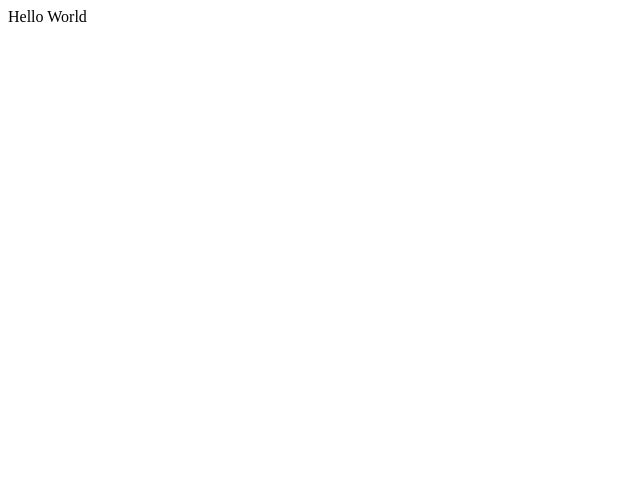
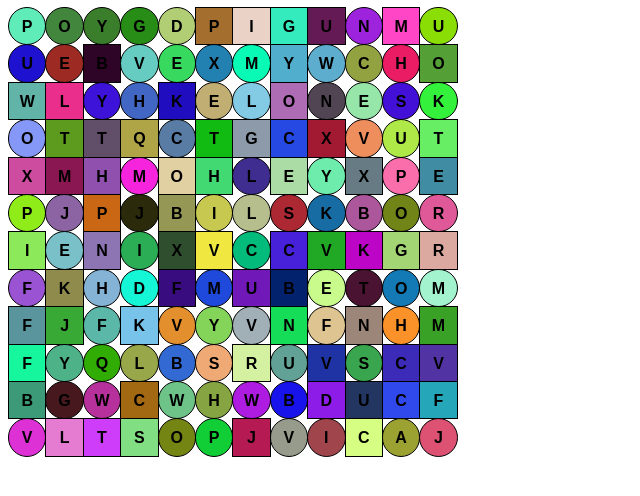
Before and after one commit to BryanGabe00/RedDragons-sprint-6, a React (Create React App) app: page / in a window 1280 px wide. Shown: the top 496 px of the page, without its empty margins (0-640 px from the left). Built offline with nearby package versions, Linux system fonts and the light colour scheme; the HTML template or start-up script is replaced by a standard one.

Commit message:
Implemented Mosaic Buttons, testing more features

```diff
--- a/src/App.js
+++ b/src/App.js
@@ -1,8 +1,137 @@
 import React from 'react';
 
+class MosaicBtn extends React.Component {
+	constructor(props) {
+		super(props);
+		this.state = {
+			text: "",
+			isClicked: false,
+		};
+		this.style = {
+			textColor: "#000",
+			bgColor: "#fff",
+			radius: "0",
+		};
+	}
+
+	generateLetter() {
+		/*Selects and returns one letter randomly from the letters Array*/
+		const letters = ['A', 'B', 'C', 'D', 'E', 'F', 'G', 'H', 'I', 'J', 'K', 'L', 'M', 'N',
+		'O', 'P', 'Q', 'R', 'S', 'T', 'U', 'V', 'W', 'X', 'Y', 'Z'];
+
+		const letterIndex = Math.round(Math.random()*(letters.length - 1));
+		return letters[letterIndex];
+	}
+
+	generateColor() {
+		/*Builds and returns a JS color hex value randomly using the colorVals Array*/
+		const colorVals = ['0', '1', '2', '3', '4', '5', '6', '7', '8', '9', 'a', 'b', 'c', 'd',
+		'e', 'f'];
+
+		let colorValue = "#";
+		for (let i = 0; i < 6; i++) {
+			let colorIndex = Math.round(Math.random()*(colorVals.length - 1));
+			colorValue += colorVals[colorIndex];
+		}
+		return colorValue;
+	}
+
+	generateRadius() {
+		/*Returns a borderRadius value of 0 or 50px randomly*/
+		const borderRadius = Math.round(Math.random())*50;
+		return borderRadius + "px";
+	}
+
+	componentDidMount() {
+		/*Updates this.style and this.state.text when component renders*/
+		const letter = this.generateLetter();
+		this.style.textColor = this.generateColor();
+		this.style.bgColor = this.generateColor();
+		this.style.radius = this.generateRadius();
+		this.setState({text: letter});
+	}
+
+	render() {
+		/*Renders a button with random text and colors OR a smiley-face*/
+		let element;
+		if (this.state.isClicked) {
+			element = (
+				<button
+					style = {{
+						color: "black",
+						backgroundColor: "yellow",
+						borderRadius: "50px",
+					}}
+					onClick = {() => this.setState({isClicked: false})}
+				>
+					{":)"}
+				</button>
+			);
+		} else {
+			element = (
+				<button
+					style = {{
+						color: this.state.textColor,
+						backgroundColor: this.style.bgColor,
+						borderRadius: this.style.radius,
+					}}
+					onClick = {() => this.setState({isClicked: true})}
+				>
+					{this.state.text}
+				</button>
+			)
+		}
+		return element;
+	}
+}
+
+class MosaicRow extends React.Component {
+	render() {
+		/*Renders a row of twelve MosaicBtn components*/
+		return (
+			<div>
+				<MosaicBtn />
+				<MosaicBtn />
+				<MosaicBtn />
+				<MosaicBtn />
+				<MosaicBtn />
+				<MosaicBtn />
+				<MosaicBtn />
+				<MosaicBtn />
+				<MosaicBtn />
+				<MosaicBtn />
+				<MosaicBtn />
+				<MosaicBtn />
+				<div className="clearfix" />
+			</div>
+		)
+	}
+}
+
+class Mosaic extends React.Component {
+	render() {
+		/*Renders twelve rows of MosaicRow components*/
+		return (
+			<div>
+				<MosaicRow className="row" />
+				<MosaicRow className="row" />
+				<MosaicRow className="row" />
+				<MosaicRow className="row" />
+				<MosaicRow className="row" />
+				<MosaicRow className="row" />
+				<MosaicRow className="row" />
+				<MosaicRow className="row" />
+				<MosaicRow className="row" />
+				<MosaicRow className="row" />
+				<MosaicRow className="row" />
+				<MosaicRow className="row" />
+			</div>
+		);
+	}
+}
+
 function App() {
-  const value = 'World';
-  return <div>Hello {value}</div>;
+	return <Mosaic className="mosaic" />
 }
 
 export default App;
--- a/src/index.css
+++ b/src/index.css
@@ -0,0 +1,19 @@
+button {
+	border: 1px solid black;
+	float: left;
+	height: 3vw;
+	width: 3vw;
+	margin-right: -1px;
+	margin-top: -1px;
+	padding: 0;
+	font-size: 16px;
+	font-weight: bold;
+	line-height: 3vw;
+	text-align: center;
+}
+
+.clearfix {
+	clear: both;
+	content: "";
+	display: table;
+}
```
